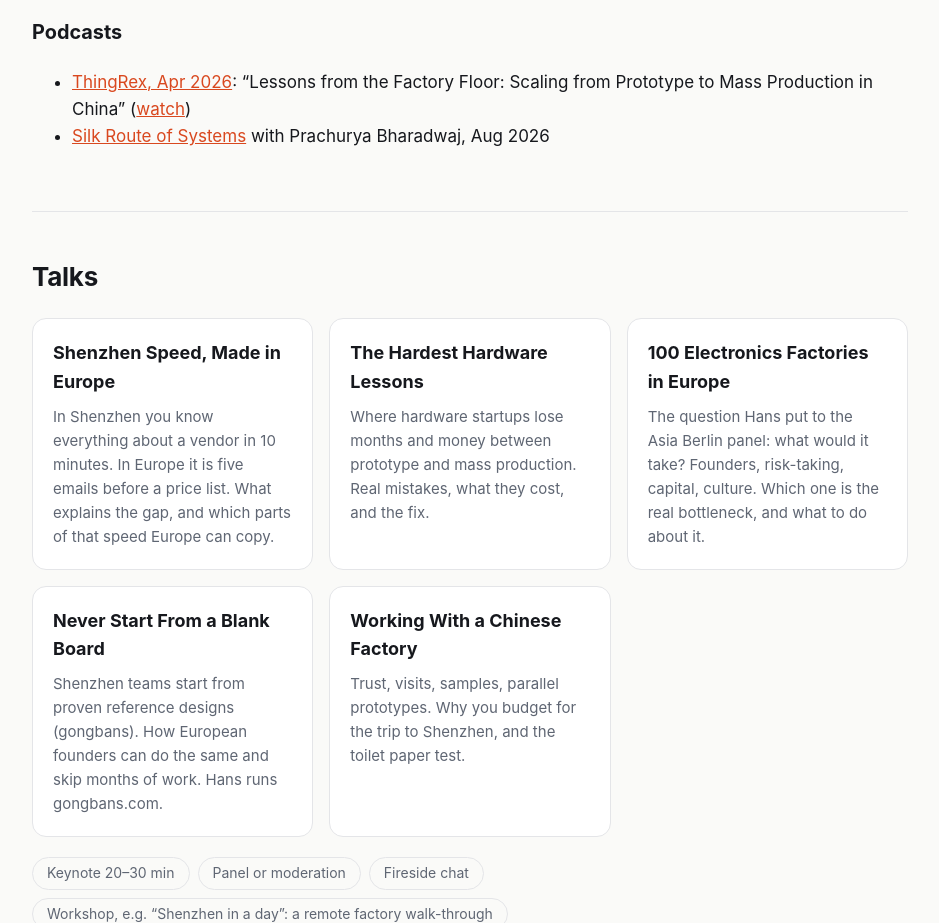
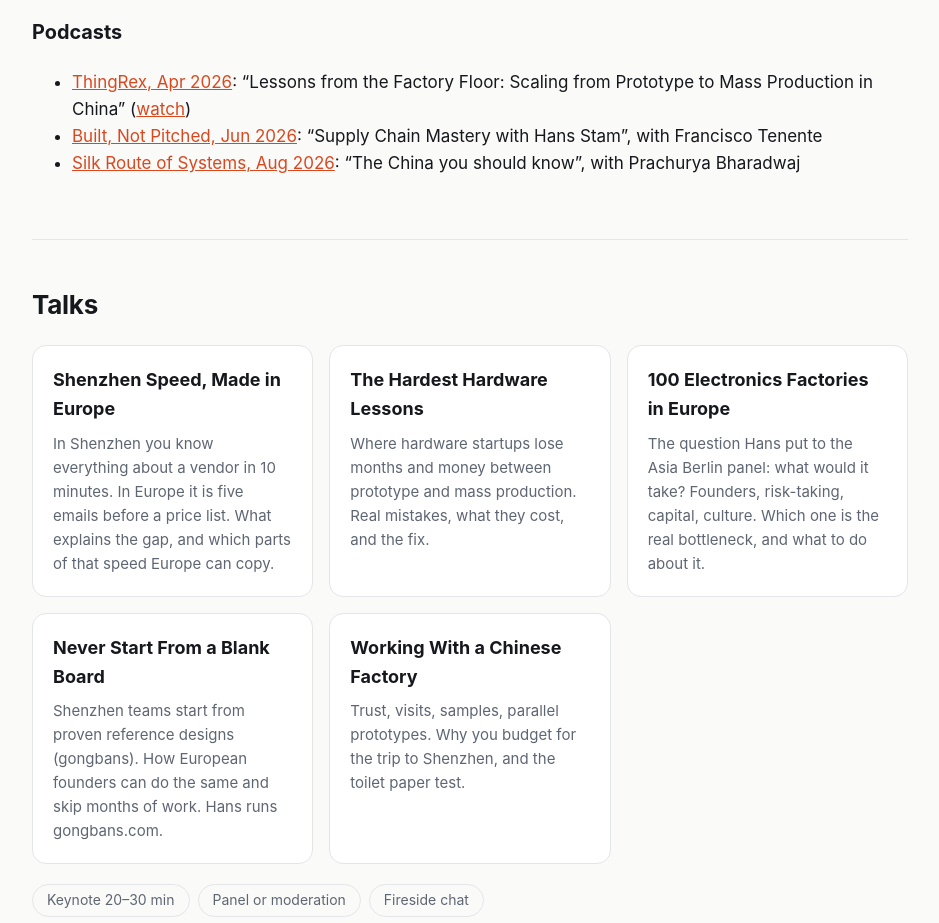
Before and after one commit to hansstam86/hansstam.eu, a plain HTML site: page index.html in a window 1280 px wide. Shown: the part 1893-2816 px from the top of the page, without its empty margins (170-1109 px from the left). Drawn offline with Linux system fonts and the light colour scheme.

Commit message:
Podcasts: add Built, Not Pitched; link Silk Route episode
Co-Authored-By: Claude Opus 5.5 <noreply@anthropic.com>

```diff
--- a/index.html
+++ b/index.html
@@ -66,7 +66,8 @@
   <h3>Podcasts</h3>
   <ul>
     <li><a href="https://www.thingrex.com/factory_floor_lessons/">ThingRex, Apr 2026</a>: “Lessons from the Factory Floor: Scaling from Prototype to Mass Production in China” (<a href="https://www.youtube.com/watch?v=jZc4Cyq3YKE">watch</a>)</li>
-    <li><a href="https://www.silkrouteofsystems.org/">Silk Route of Systems</a> with Prachurya Bharadwaj, Aug 2026</li>
+    <li><a href="https://www.youtube.com/watch?v=AN7dMQa0e3A">Built, Not Pitched, Jun 2026</a>: “Supply Chain Mastery with Hans Stam”, with Francisco Tenente</li>
+    <li><a href="https://www.youtube.com/watch?v=zF6l_5hzGnw">Silk Route of Systems, Aug 2026</a>: “The China you should know”, with Prachurya Bharadwaj</li>
   </ul>
   <!-- More clips: copy the iframe block above, swap the URN. Planned: one clip per day from the panel (no small talk, blind date with a factory, 100 factories in Europe, ...). -->
 </section>
```
